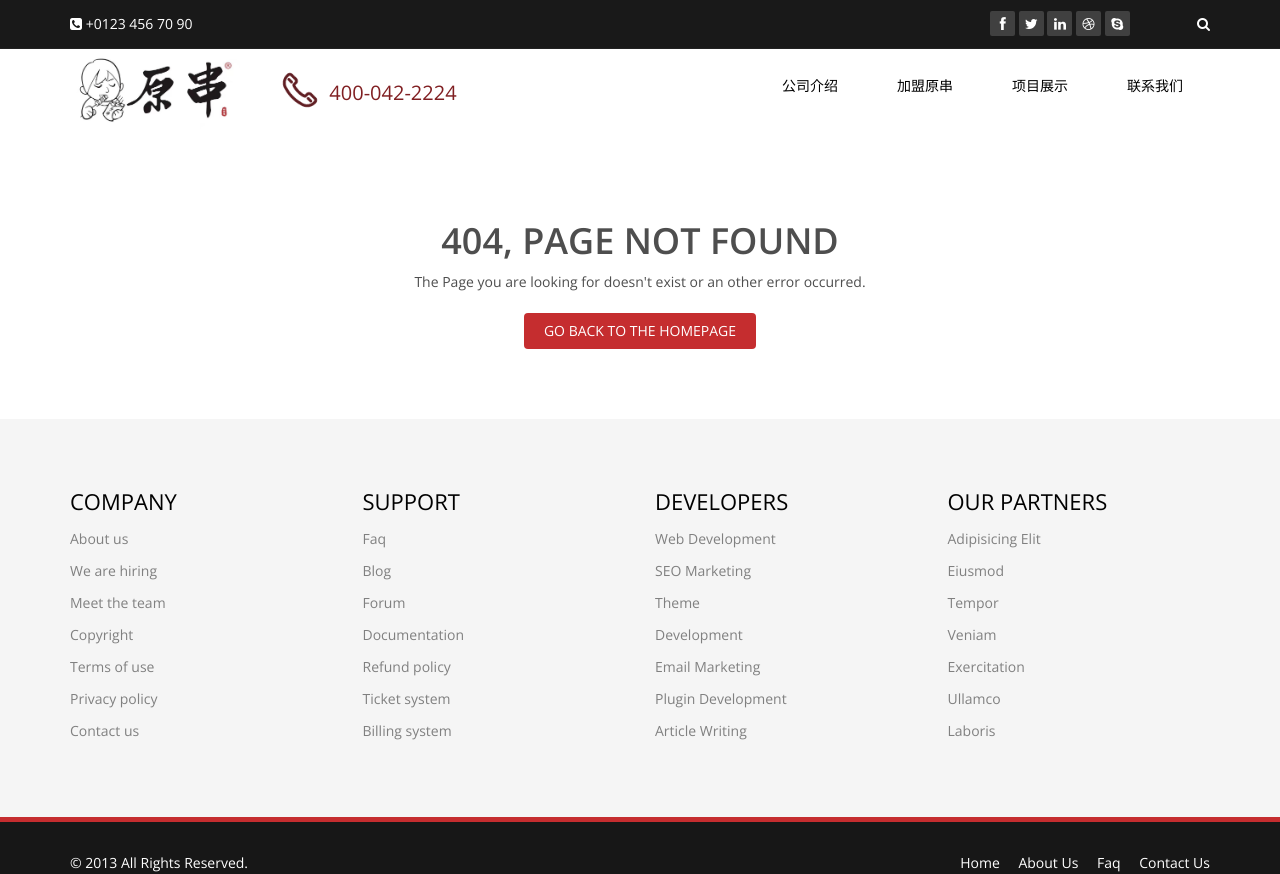
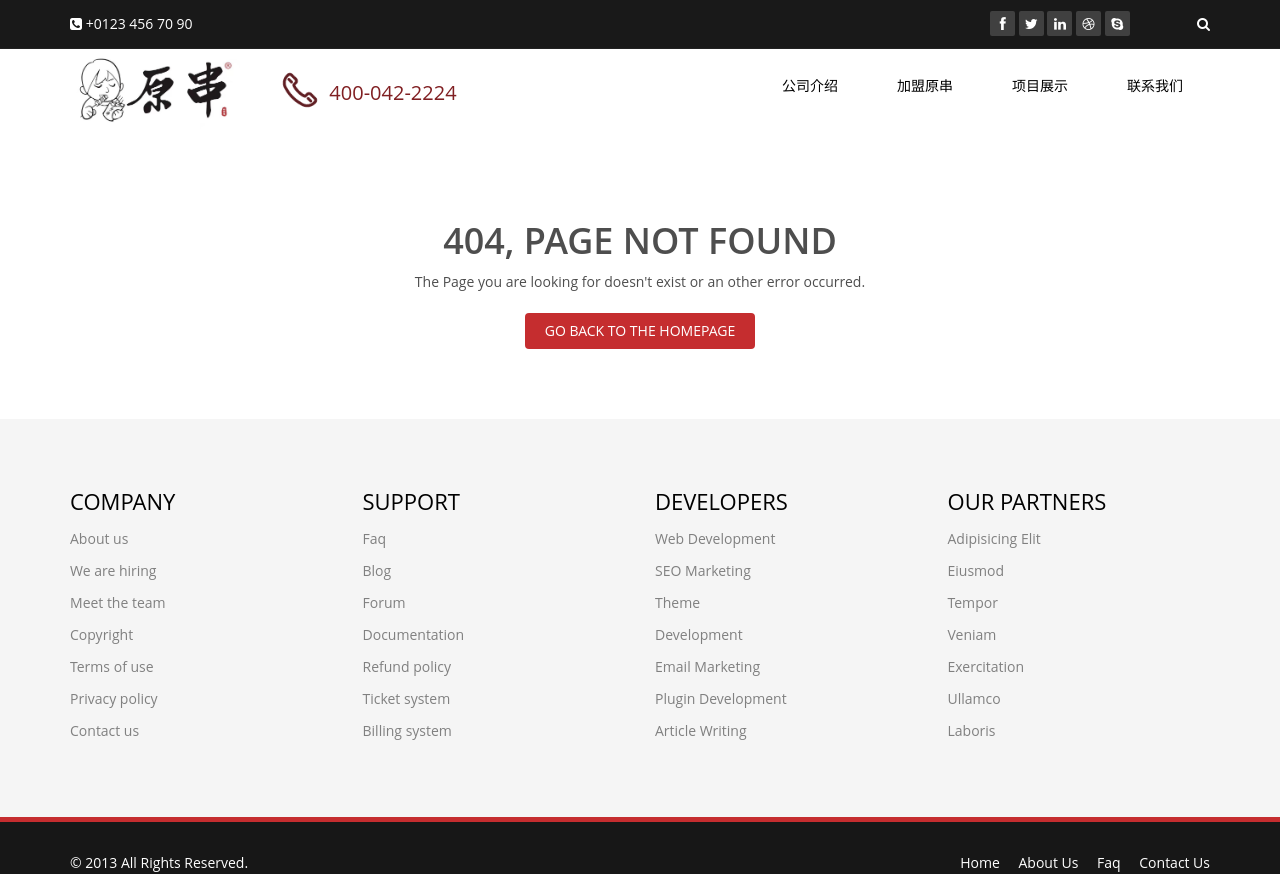
Before and after one commit to china092188/yuanchuanop, a plain HTML site: page 404.html in a window 1280 px wide. Drawn offline with nearby package versions, Linux system fonts and the light colour scheme.

Commit message:
去掉google公共样式

```diff
--- a/css/main.css
+++ b/css/main.css
@@ -1,6 +1,3 @@
-@import url(http://fonts.googleapis.com/css?family=Open+Sans:300italic,400italic,600italic,700italic,800italic,400,600,700,300,800);
-
-
 /*************************
 *******Typography******
 **************************/
```
